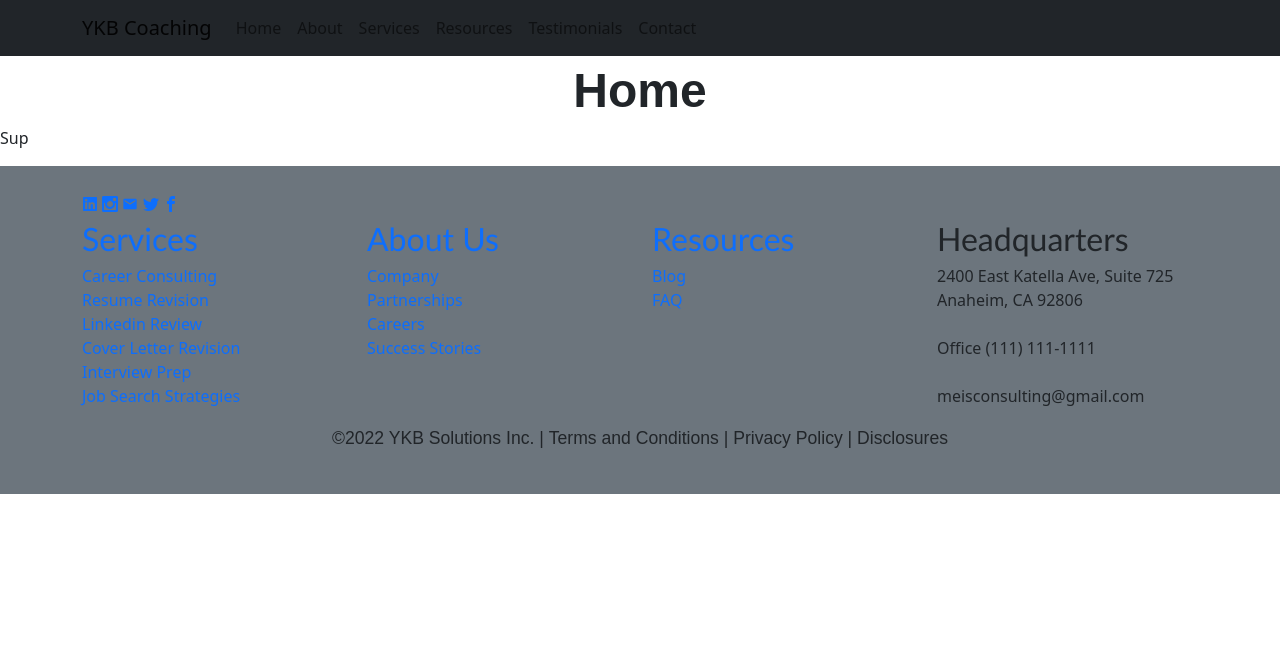
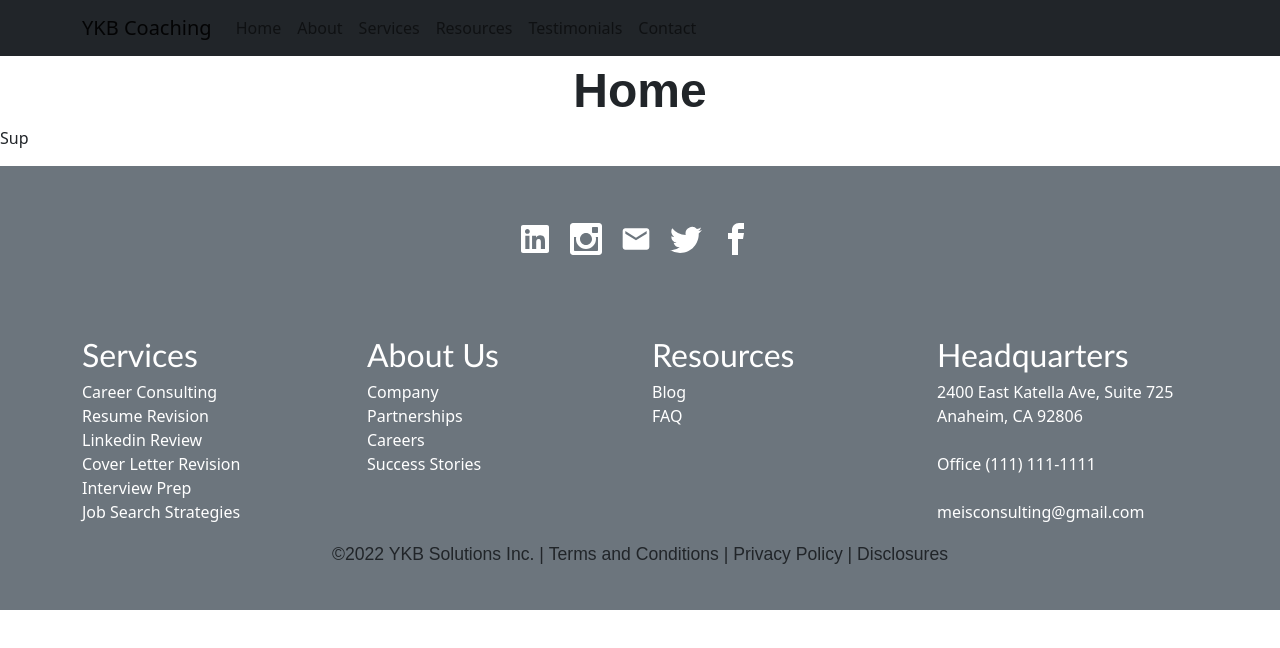
Before and after one commit to jermeewinn/YKB-solutions, a React (Create React App) app: page / in a window 1280 px wide. Shown: the top 648 px of the page. Built offline with nearby package versions, Linux system fonts and the light colour scheme; the HTML template or start-up script is replaced by a standard one.

Commit message:
added stylings to footer-columns and centered footer-logos at the top of Footer component

```diff
--- a/src/components/Footer/Footer-Logos/index.js
+++ b/src/components/Footer/Footer-Logos/index.js
@@ -7,16 +7,15 @@ import { BsTwitter } from 'react-icons/bs';
 
 const FooterLogos = () => {
     return(
-        <Col className="footer-column">
-            <div>
-                <a href="" className="footer-icon"><FaLinkedin /></a>&nbsp;
-                <a href="" className="footer-icon"><ImInstagram /></a>&nbsp;
-                <a href="" className="footer-icon"><MdEmail /></a>&nbsp;
-                <a href="" className="footer-icon"><BsTwitter /></a>&nbsp;
-                <a href="" className="footer-icon"><ImFacebook /></a>&nbsp;
-
-            </div>
-        </Col>
+        <div className="footer-logo-row">
+            <h3>
+                <a href="" className="footer-logo"><FaLinkedin /></a>&nbsp;
+                <a href="" className="footer-logo"><ImInstagram /></a>&nbsp;
+                <a href="" className="footer-logo"><MdEmail /></a>&nbsp;
+                <a href="" className="footer-logo"><BsTwitter /></a>&nbsp;
+                <a href="" className="footer-logo"><ImFacebook /></a>&nbsp;
+            </h3>
+        </div>
     );
 };
 
--- a/src/index.css
+++ b/src/index.css
@@ -91,10 +91,50 @@ h6 {
   margin-top: 10px;
 }
 
+.footer-column {
+  color: white;
+}
+
 .footer-link {
   text-decoration: none;
+  color: white;
 }
 
 .footer-label {
   text-decoration: none;
+  color: white;
 }
+
+.footer-logo-row {
+  text-align: center;
+  margin: 25px 40px 75px;
+  text-decoration: none;
+
+}
+
+.footer-logo-row:before {
+  content: "";
+  display: block;
+  width: auto;
+  height: 2px;
+  background: #c3c2c2;
+  left: 0;
+  top: 50%;
+  position: absolute;
+}
+
+.footer-logo-row:after {
+  content: "";
+  display: block;
+  width: auto;
+  height: 2px;
+  background: #c3c2c2;
+  right: 0;
+  top: 50%;
+  position: absolute;
+}
+
+.footer-logo {
+  color: white;
+  margin: 10px 5px 10px
+}
```
